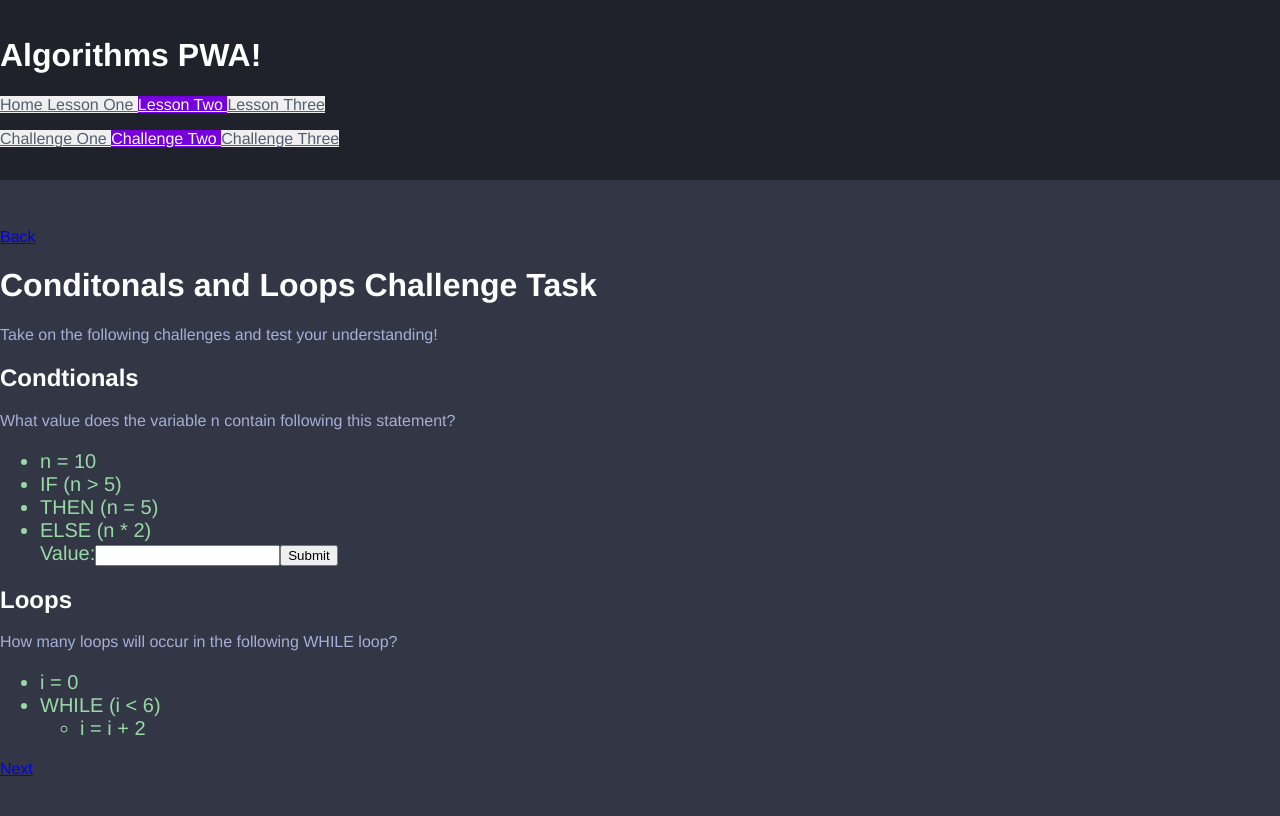
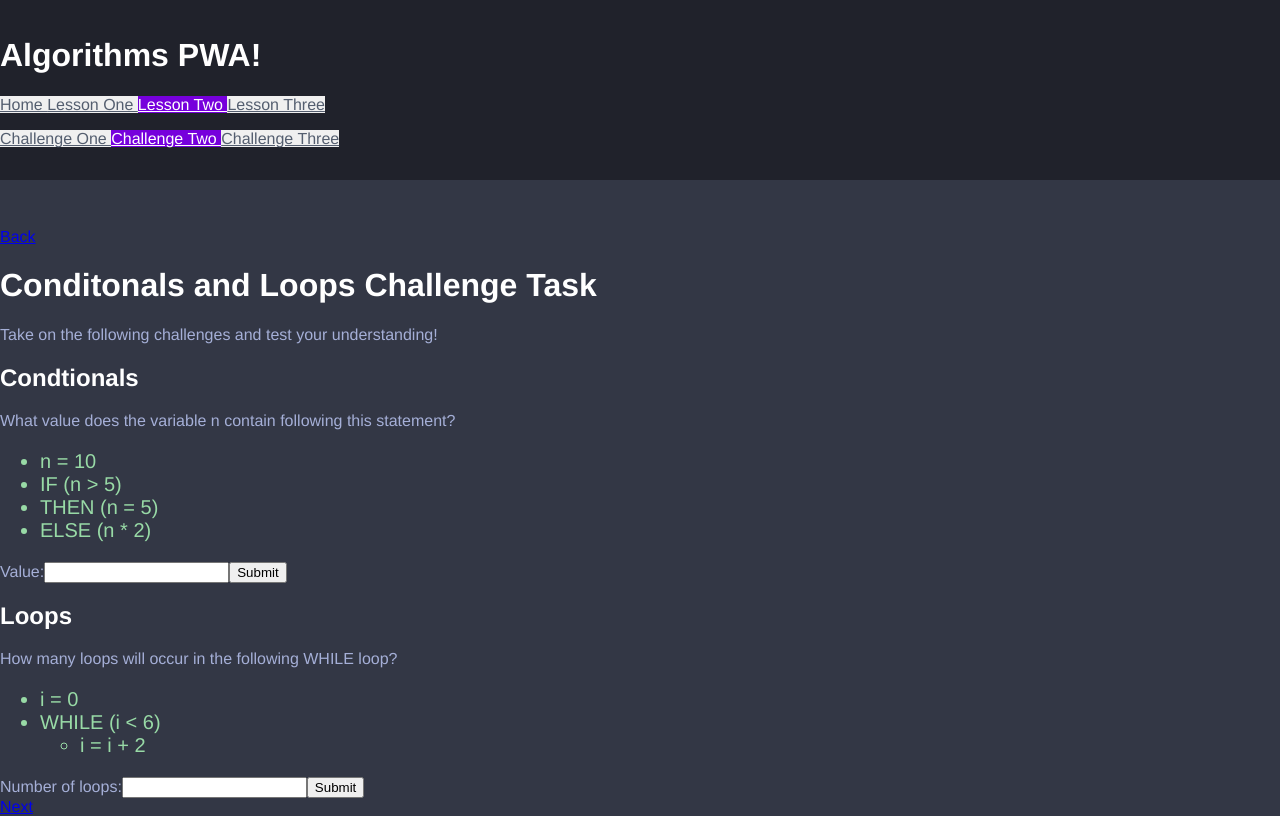
Before and after one commit to Littlewoko/algorithms_pwa, a React (Create React App) app: page /loops/challenge in a window 1280 px wide. Built offline with nearby package versions, Linux system fonts and the light colour scheme.

Commit message:
input form

```diff
--- a/src/components/ConditionalsChallenge.js
+++ b/src/components/ConditionalsChallenge.js
@@ -18,10 +18,10 @@ const ConditionalsChallenge = () => (
             <ReactTooltip />
             <li data-tip={""}>ELSE (n * 2)</li>
             <ReactTooltip />
-            <InputForm />
+
 
         </ul>
-
+        <InputForm />
     </div>
 )
 
--- /dev/null
+++ b/src/components/LoopInputForm.js
@@ -0,0 +1,35 @@
+import React from "react";
+
+class InputForm extends React.Component {
+    constructor(props) {
+        super(props);
+        this.state = {value: ' '};
+
+        this.handleChange = this.handleChange.bind(this);
+        this.handleSubmit = this.handleSubmit.bind(this);
+    }
+
+    handleChange(event) {
+        this.setState({value: event.target.value});
+      }
+
+      handleSubmit(event) {
+        const correct = this.state.value === '3';
+        alert(correct ? "Correct!" : "Try Again...");
+        event.preventDefault();
+      }
+
+      render() {
+        return (
+          <form onSubmit={this.handleSubmit}>
+            <label>
+              Number of loops:
+              <input type="number" value={this.state.value} onChange={this.handleChange} />
+            </label>
+            <input type="submit" value="Submit" />
+          </form>
+        );
+      }
+}
+
+export default InputForm;
--- a/src/components/LoopsChallenge.js
+++ b/src/components/LoopsChallenge.js
@@ -1,5 +1,5 @@
 import ReactTooltip from 'react-tooltip';
-import InputForm from './InputForm';
+import LoopInputForm from './LoopInputForm';
 
 const iteratorToolTip = "i is our iterator, initialised to zero";
 const lessThanToolTip = "WHILE i is less than six";
@@ -20,7 +20,7 @@ const LoopsChallenge = () => (
             </ul>
 
         </ul>
-
+        <LoopInputForm />
     </div>
 )
 
```
